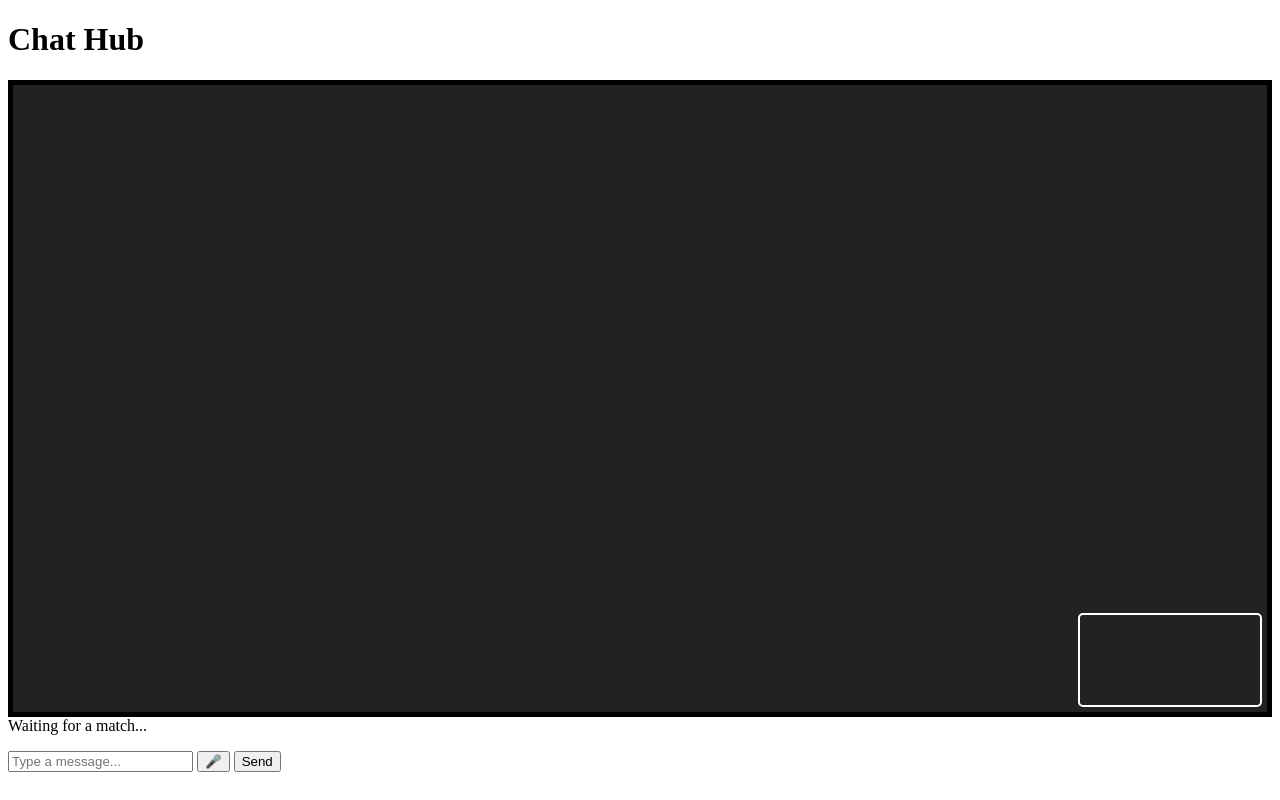
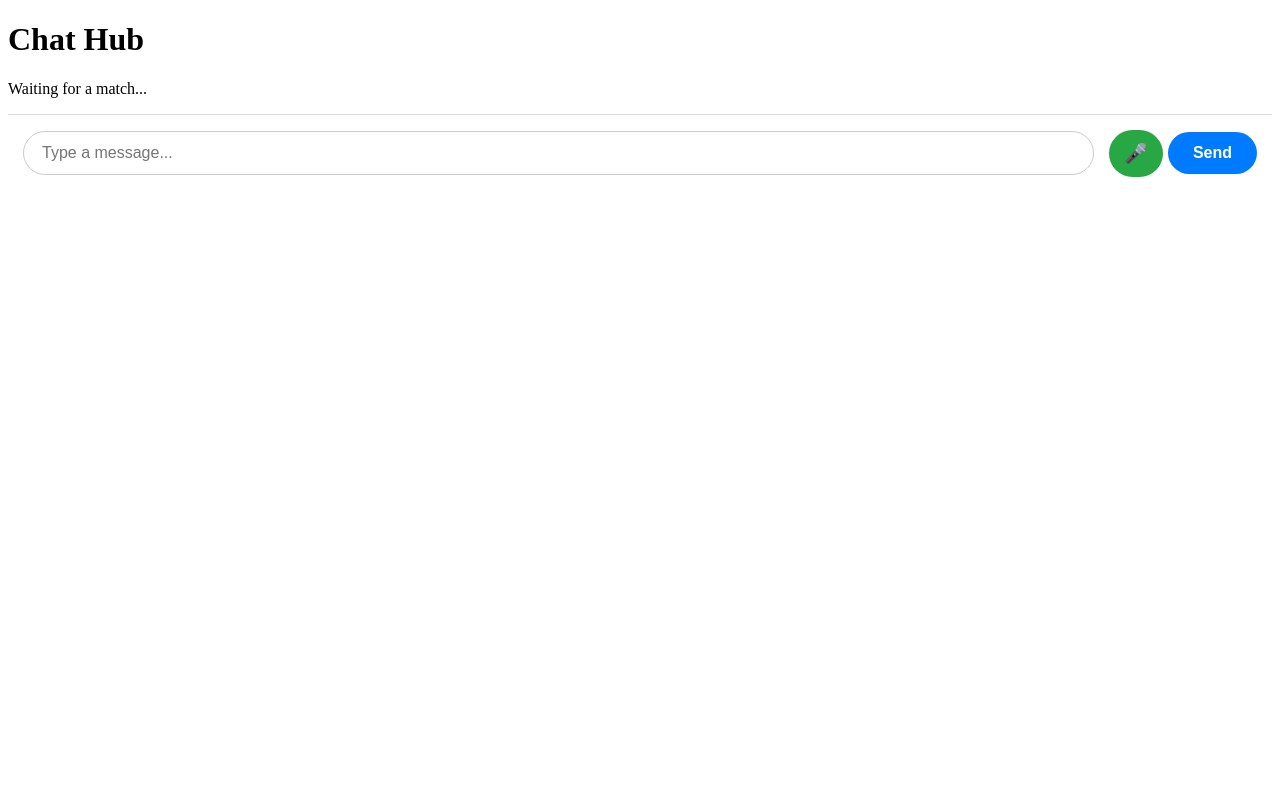
Before and after one commit to hammadkhan1233/CHITZO, a Flask app: page / in a window 1280 px wide. Run offline with Flask 3, Linux system fonts and the light colour scheme; some libraries are stand-ins or nearby versions.

Commit message:
Update index.html

```diff
--- a/templates/index.html
+++ b/templates/index.html
@@ -7,34 +7,71 @@
     <style>
         /* ... (all your existing CSS from the previous step) ... */
 
-        /* --- NEW: Video Container Styles --- */
-        #video-container {
+        /* --- Input Area --- */
+        .input-area {
             display: flex;
-            justify-content: space-between;
-            background-color: #000;
-            padding: 5px;
-            position: relative; /* For stacking videos */
-            min-height: 200px; /* Give it some height */
+            padding: 15px;
+            background-color: #ffffff;
+            border-top: 1px solid #ddd;
+            align-items: center; /* Vertically align items */
         }
 
-        #remote-video {
-            width: 100%;
-            height: auto;
-            background-color: #222;
+        #message-input {
+            flex-grow: 1;
+            padding: 12px 18px;
+            border: 1px solid #ccc;
+            border-radius: 24px; /* Pill shape */
+            margin-right: 10px;
+            font-size: 1rem;
         }
 
-        #local-video {
-            width: 30%; /* Smaller local video */
-            max-width: 180px;
-            height: auto;
-            position: absolute;
-            bottom: 10px;
-            right: 10px;
-            border: 2px solid white;
-            border-radius: 5px;
+        #message-input:focus {
+            outline: none;
+            border-color: #007bff;
+            box-shadow: 0 0 0 2px rgba(0,123,255,0.25);
         }
 
-        /* --- Style for audio players in chat --- */
+        /* --- Style for Send and Record Buttons --- */
+        .chat-button {
+            padding: 12px 25px;
+            background-color: #007bff;
+            color: white;
+            border: none;
+            border-radius: 24px; /* Pill shape */
+            cursor: pointer;
+            font-weight: bold;
+            font-size: 1rem;
+            transition: background-color 0.2s ease;
+            margin-left: 5px; /* Spacing between buttons */
+        }
+
+        .chat-button:hover {
+            background-color: #0056b3;
+        }
+
+        /* --- NEW: Style for Record Button --- */
+        #record-button {
+            padding: 12px 15px; /* Make it a bit more square */
+            font-size: 1.2rem; /* Make icon bigger */
+            background-color: #28a745; /* Green */
+        }
+
+        #record-button:hover {
+            background-color: #218838;
+        }
+
+        #record-button.is-recording {
+            background-color: #dc3545; /* Red when recording */
+            animation: pulse 1.5s infinite;
+        }
+
+        @keyframes pulse {
+            0% { box-shadow: 0 0 0 0 rgba(220, 53, 69, 0.7); }
+            70% { box-shadow: 0 0 0 10px rgba(220, 53, 69, 0); }
+            100% { box-shadow: 0 0 0 0 rgba(220, 53, 69, 0); }
+        }
+
+        /* --- NEW: Style for audio players in chat --- */
         ul#messages li audio {
             display: block;
             margin-top: 5px;
@@ -51,23 +88,17 @@
     <div class="chat-container" id="chat-container">
 
         <h1>Chat Hub</h1>
-
-        <div id="video-container">
-            <video id="remote-video" autoplay playsinline></video>
-            <video id="local-video" autoplay muted playsinline></video>
-        </div>
-
         <div id="status">Waiting for a match...</div>
-
         <div id="chat-box">
             <ul id="messages"></ul>
         </div>
-
         <div id="typing-status"></div>
 
         <div class="input-area">
             <input type="text" id="message-input" placeholder="Type a message...">
+
             <button id="record-button" class="chat-button" title="Record Voice Message">🎤</button>
+
             <button id="send-button" class="chat-button">Send</button>
         </div>
 
```
